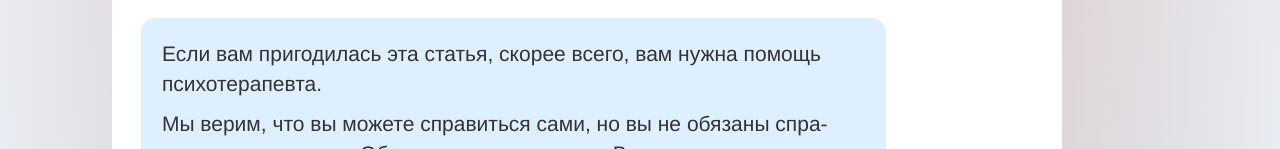
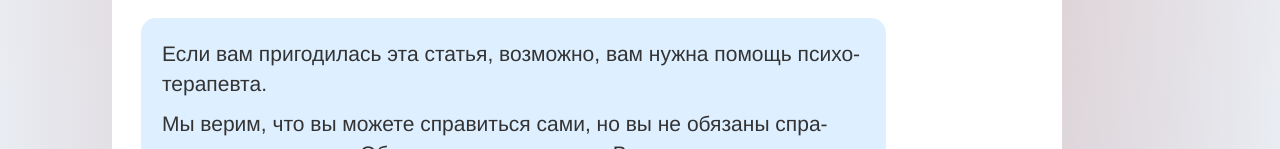
Before and after one commit to volnairina/pupusyakrasotusya.github.io, a plain HTML site: page index.html in a window 1280 px wide. Shown: the part 4871-5020 px from the top of the page. Drawn offline with nearby package versions, Linux system fonts and the light colour scheme.

Commit message:
Update index.html

```diff
--- a/index.html
+++ b/index.html
@@ -174,7 +174,7 @@
             <div class="row">
                 <div class="col-sm-10">
                     <div class="fighter">
-                        <p>Если вам приго&shy;ди&shy;лась эта&nbsp;статья, ско&shy;рее все&shy;го, вам нуж&shy;на по&shy;мощь пси&shy;хо&shy;те&shy;ра&shy;певта.</p>
+                        <p>Если вам приго&shy;ди&shy;лась эта&nbsp;статья, воз&shy;мож&shy;но, вам нуж&shy;на по&shy;мощь пси&shy;хо&shy;те&shy;ра&shy;певта.</p>
                         <p>Мы ве&shy;рим, что&nbsp;вы можете спра&shy;вить&shy;ся сами, но&nbsp;вы не&nbsp;обя&shy;за&shy;ны спра&shy;влять&shy;ся в&nbsp;оди&shy;ночку. Об&shy;ра&shy;ти&shy;тесь за&nbsp;по&shy;мо&shy;щью. Вы за&shy;слу&shy;жи&shy;ва&shy;ете вни&shy;ма&shy;ния и&nbsp;под&shy;держ&shy;ки. </p>
                             <p>Най&shy;ди&shy;те спе&shy;ци&shy;али&shy;ста на&nbsp;сайтах <a href="https://zigmund.online/">Zigmund.Online</a> или&nbsp;<a href="https://www.b17.ru/">b17.ru</a>. </p>
                     </div>
```
